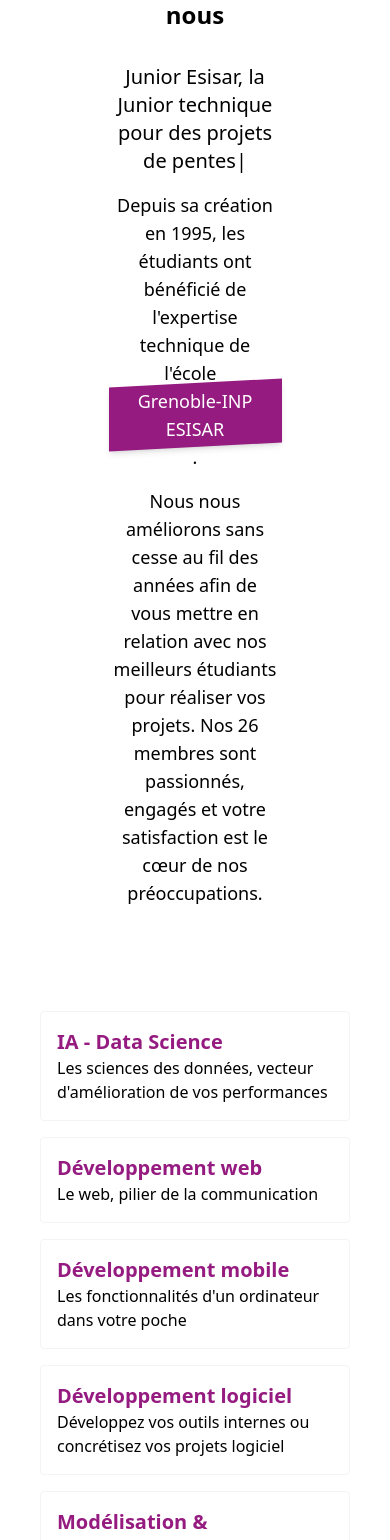
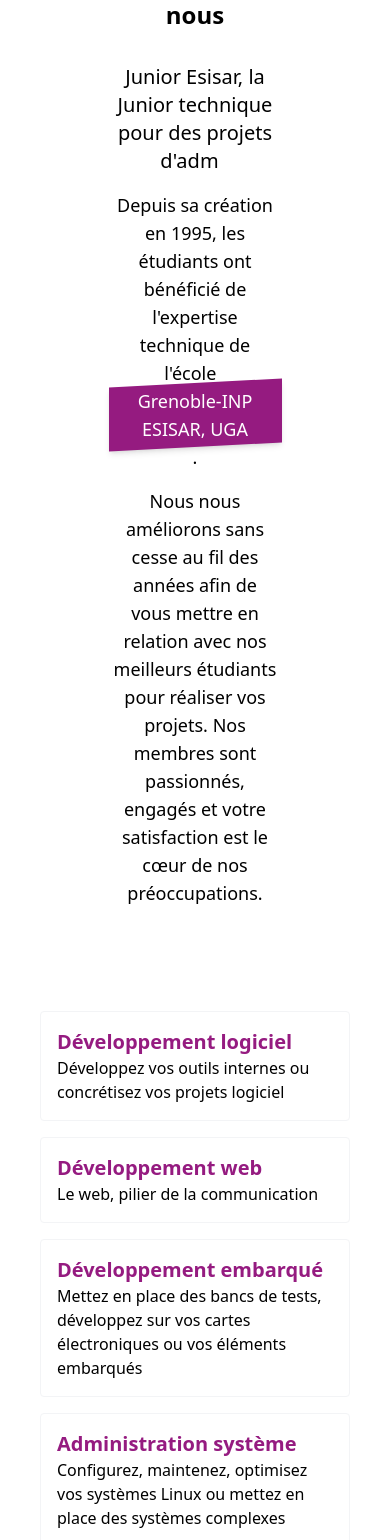
Before and after one commit to BlackDeeer/junior-esisar.fr, a React (Create React App) app: page / in a window 390 px wide. Shown: the part 447-1987 px from the top of the page. Built offline with nearby package versions, Linux system fonts and the light colour scheme.

Commit message:
Modification textes un peu partout + ajout commandes term

```diff
--- a/src/components/About.tsx
+++ b/src/components/About.tsx
@@ -10,13 +10,13 @@ export const AboutSection = () => (
                     // Same substring at the start will only be typed once, initially
                     'Junior Esisar, la Junior technique pour des projets de développement web',
                     1000,
+                    'Junior Esisar, la Junior technique pour des projets de développement logiciel',
+                    1000,
                     "Junior Esisar, la Junior technique pour des projets d'administration système",
                     1000,
                     "Junior Esisar, la Junior technique pour des projets de pentesting",
                     1000,
-                    "Junior Esisar, la Junior technique pour des projets de développement mobile",
-                    1000,
-                    "Junior Esisar, la Junior technique pour des projets de développement de cartes électroniques",
+                    "Junior Esisar, la Junior technique pour des projets de développement embarqué",
                     1000,
                 ]}
                 speed={80}
@@ -28,11 +28,11 @@ export const AboutSection = () => (
             <p className="text-lg mb-4 mt-4">
             Depuis sa création en 1995, les étudiants ont bénéficié de l'expertise technique de l'école &nbsp;
                 <span className="before:shadow-md before:block before:absolute before:-inset-1 before:-skew-y-3 before:bg-purple-esisar-500 relative inline-block z-1000">
-                    <span className="relative text-white">Grenoble-INP ESISAR</span>
+                    <span className="relative text-white">Grenoble-INP ESISAR, UGA</span>
                 </span>.
             </p>
             <p className="text-lg">
-            Nous nous améliorons sans cesse au fil des années afin de vous mettre en relation avec nos meilleurs étudiants pour réaliser vos projets. Nos 26 membres sont passionnés, engagés et votre satisfaction est le cœur de nos préoccupations.
+            Nous nous améliorons sans cesse au fil des années afin de vous mettre en relation avec nos meilleurs étudiants pour réaliser vos projets. Nos membres sont passionnés, engagés et votre satisfaction est le cœur de nos préoccupations.
             </p>
         </div>
     </div>
--- a/src/components/Quote.tsx
+++ b/src/components/Quote.tsx
@@ -81,8 +81,9 @@ export const Quote = () => {
                                         className="form-select w-full p-2"
                                         required
                                         {...register("gender", { required: 'Le champ genre est requis' })}>
-                                        <option value="M.">M.</option>
-                                        <option value="Mme.">Mme.</option>
+                                        <option value="M.">M</option>
+                                        <option value="Mme.">Mme</option>
+                                        <option value="Autre">Autre</option>
                                     </select>
                                 </div>
                             </div>
--- a/src/components/ServiceOffer.tsx
+++ b/src/components/ServiceOffer.tsx
@@ -2,24 +2,21 @@
 export const ServiceOffer = () => {
     const services = [
         {
-            title: "IA - Data Science",
-            description: "Les sciences des données, vecteur d'amélioration de vos performances"
+            title: "Développement logiciel",
+            description: "Développez vos outils internes ou concrétisez vos projets logiciel"
         },
         {
             title: "Développement web",
             description: "Le web, pilier de la communication"
         },
+
         {
-            title: "Développement mobile",
-            description: "Les fonctionnalités d'un ordinateur dans votre poche"
+            title: "Développement embarqué",
+            description: "Mettez en place des bancs de tests, développez sur vos cartes électroniques ou vos éléments embarqués"
         },
         {
-            title: "Développement logiciel",
-            description: "Développez vos outils internes ou concrétisez vos projets logiciel"
-        },
-        {
-            title: "Modélisation & mathématiques appliquées",
-            description: "Modéliser des phénomènes complexes, grâce à de puissants outils"
+            title: "Administration système",
+            description: "Configurez, maintenez, optimisez vos systèmes Linux ou mettez en place des systèmes complexes"
         }
     ];
 
--- a/src/components/ServicesPresentation.tsx
+++ b/src/components/ServicesPresentation.tsx
@@ -9,8 +9,8 @@ export const Services = () => {
 
             <Fade direction="left" duration={800}>
                 <div className="p-5 w-full md:w-2/3 px-56">
-                    <h2 className="text-xl font-semibold">Osez le digital !</h2>
-                    <p>Dans un monde de plus en plus connecté, digitaliser son activité est devenu une priorité pour développer son entreprise. C’est dans ce contexte que N7 Consulting vous accompagne et vous conseille dans toutes vos démarches de transformation digitale grâce à l’expertise de pointe de ses intervenants en Sciences du Numérique.</p>
+                    <h2 className="text-xl font-semibold">Osez le numérique !</h2>
+                    <p>Dans un monde de plus en plus connecté, le passage au numérique de l'ensemble de son activité est devenu une priorité pour développer son entreprise. La Junior Esisar vous accompagne et vous conseille dans vos démarches de digitalisation grâce à l’expertise de ses étudiants dans les systèmes cyber-physiques et la cybersécurité en électronique, automatique informatique et réseaux. </p>
                 </div>
             </Fade>
 
@@ -20,23 +20,15 @@ export const Services = () => {
                     <h2 className="text-xl font-semibold">Pourquoi nous choisir ? </h2>
                     <p>
 
-                        Les étudiants de l’ENSEEIHT en filière Sciences du Numérique maîtrisent une multitude de langages de programmation et sont donc capables de créer une solution numérique correspondant parfaitement à votre besoin.
-
-                        Depuis plus de 45 ans, le développement de ces solutions représente 80 % de notre activité.
-
-                        Nous sommes référencés comme « Prestataire Numérique » auprès de : FranceNum et de PrestaNum (Cci Occitanie)
-
-                        Nos différents parcours de masters leur permettent d’être spécialisés dans leur domaine technique.
+                        Les étudiants de l'Esisar maîtrisent la majorité des systèmes cyber-physiques et sont donc capables de créer une solution numérique qui correspond à vos besoins.
+                        Nos 2 filières leur permettent une spécialisation technique, tout en restant suffisement généraliste pour pouvoir travailler avec toutes sortes de systèmes.
 
                     <Fade cascade>
                         <ul>
-                            <li> - Cybersécurité avec le master TLS-SEC</li>
-                            <li> - Télécoms sans fil et Objets connectés</li>
-                            <li> - Infrastructure Big Data et IoT</li>
-                            <li> - Systèmes Embarqués et IoT Industriel</li>
-                            <li> - Système Logiciel, Image et Multimédia</li>
-                            <li> - Calcul haute performance et Big Data</li>
-                            <li> - Systèmes de communication satellite avec le Master of Science (SATCOM)</li>
+                            <li> - Cybersécurité comme constante au sein des cursus</li>
+                            <li> - Electronique embarquée, Informatique et automatique </li>
+                            <li> - Informatique, Réseaux et cybersécurité</li>
+                            <li> - Systèmes Complexes Intelligents</li>
                         </ul>
                     </Fade>
 
@@ -47,16 +39,34 @@ export const Services = () => {
             {/* Prestation 3 */}
             <Fade direction="left" duration={1300}>
                 <div className="p-5 border border-black w-full md:w-2/3">
-                    <h2 className="text-xl font-semibold">Prestation 3</h2>
-                    <p>Description de la prestation 3...</p>
+                    <h2 className="text-xl font-semibold">Développement logiciel</h2>
+                    <p>Nous sommes spécialisés dans le développement et le design de logiciels sur mesure ainsi que la mise en place d'interfaces utilisateurs.
+                    Nous sommes formés en développement logiciel et connaissons plusieurs langages de programmation tels que le C, le Java et le Python. </p>
                 </div>
             </Fade>
 
             {/* Prestation 4 */}
             <Fade direction="right" duration={1700}>
                 <div className="p-5 border border-black w-full md:w-2/3">
-                    <h2 className="text-xl font-semibold">Prestation 4</h2>
-                    <p>Description de la prestation 4...</p>
+                    <h2 className="text-xl font-semibold">Développement web</h2>
+                    <p>Les applications Web sont omniprésentes dans un monde de plus en plus connecté. Il est donc nécessaire de proposer des offres qui correspondent à vos besoins</p>
+                </div>
+            </Fade>
+
+            {/* Prestation 5 */}
+            <Fade direction="right" duration={1700}>
+                <div className="p-5 border border-black w-full md:w-2/3">
+                    <h2 className="text-xl font-semibold">Développement Embarqué</h2>
+                    <p> Nous sommes en capacité de développer sur des systèmes embarqués, notamment sur des cartes électroniques. Nous pouvons développer des bancs de tests pour vous permettre de garantir la fiabilité et la qualité de vos systèmes embarqués.
+                    </p>
+                </div>
+            </Fade>
+
+            {/* Prestation 6 */}
+            <Fade direction="left" duration={1700}>
+                <div className="p-5 border border-black w-full md:w-2/3">
+                    <h2 className="text-xl font-semibold">Administration système</h2>
+                    <p>Nos formations nous permettent de configurer, de maintenir et d'optimiser des systèmes complexes. Nous pouvons aussi mettre en place et optimiser vos bases de données pour vous assurer une mise en place complète de vos systèmes. </p>
                 </div>
             </Fade>
 
--- a/src/components/Terminal.tsx
+++ b/src/components/Terminal.tsx
@@ -4,6 +4,9 @@ import { ReactTerminal, TerminalContextProvider } from 'react-terminal';
 const Terminal: FC = () => {
     const commands = {
         whoami: "La junior Esisar",
+        offers: "Développement logiciel, Développement Web, Développement embarqué, Administration système",
+        contact: "Mail : junior.esisar@esisar.grenoble-inp.fr",
+
         help: () => "Commandes disponibles:"
     };
 
```
Also changed, not shown: src/components/Footer.tsx (+3 -9 lines).
